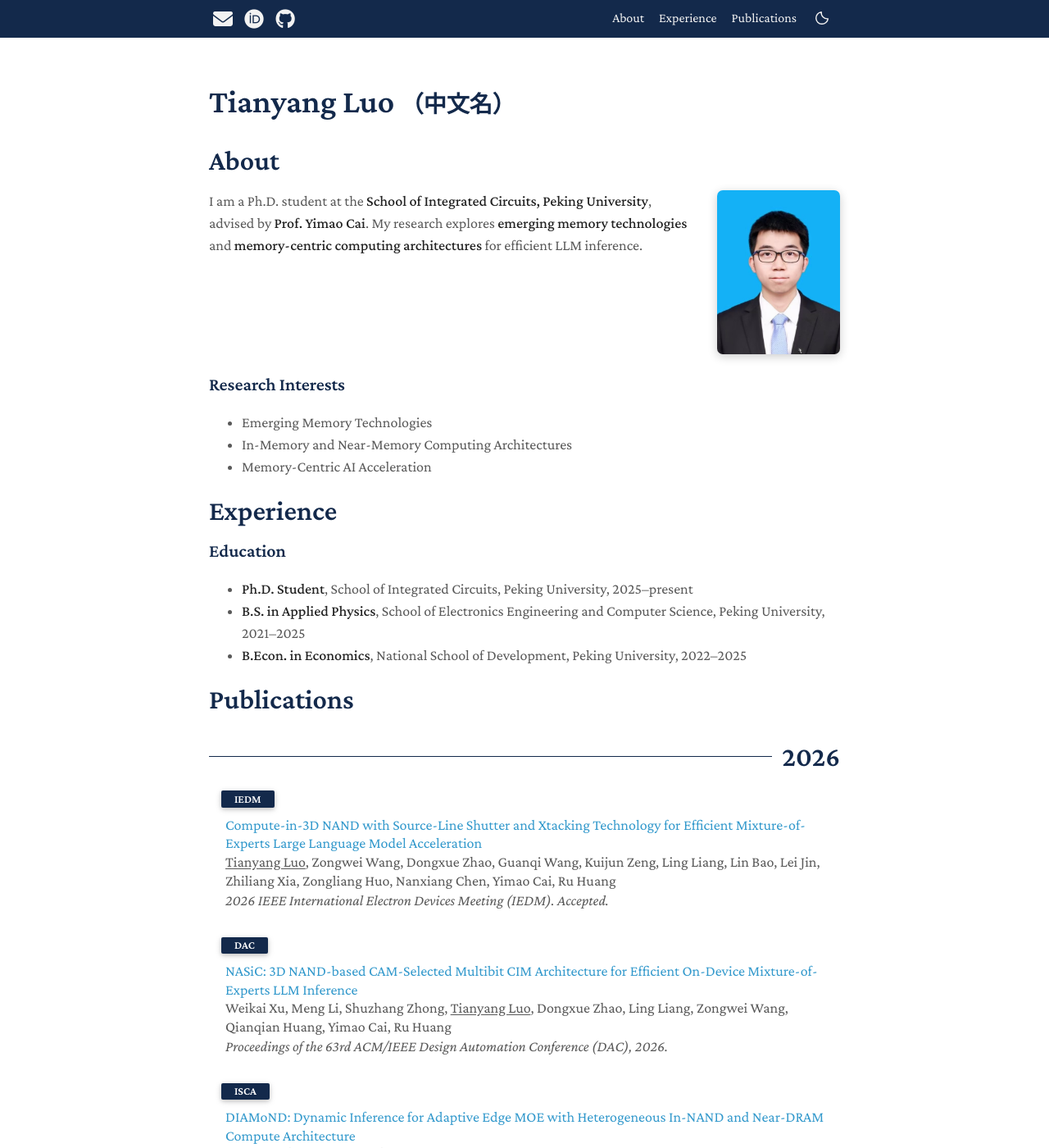
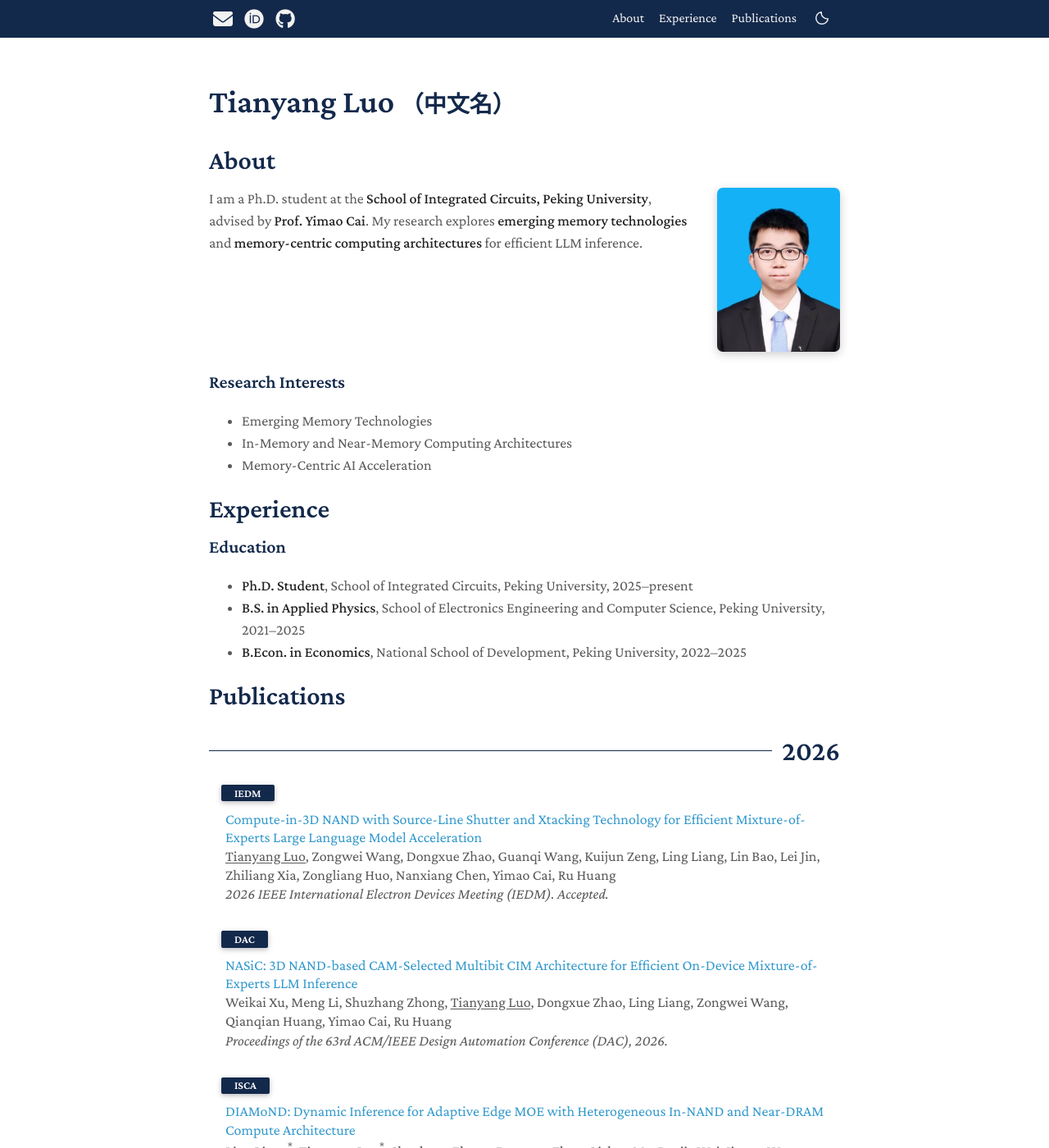
Before and after one commit to tianyangluo-pku/tianyangluo-pku.github.io, a Jekyll site: the page built from index.md, in a window 1280 px wide and 1400 px high. Shown: the whole window at 82% size. Built offline with Jekyll 4.4.1, drawn with Linux system fonts in a browser that asks for light colours; a style sheet for code colours, icons or effects is not loaded.

Commit message:
Restore original main section heading size

```diff
--- a/assets/css/about.css
+++ b/assets/css/about.css
@@ -90,7 +90,6 @@ html[data-theme="dark"] .about-portrait figcaption { color: var(--global-text-co
 /* Improve reading size without changing the template typography or navigation. */
 .layout-about .wrapper > section { font-size: 18px; }
 .layout-about .about-intro { font-size: inherit; }
-.layout-about .wrapper > section > h2 { font-size: 34px; }
 .layout-about .wrapper > section > h3 { font-size: 22px; }
 .layout-about .publications ol.bibliography li .title { font-size: 18px; }
 
```
Also changed, not shown: README.md.
